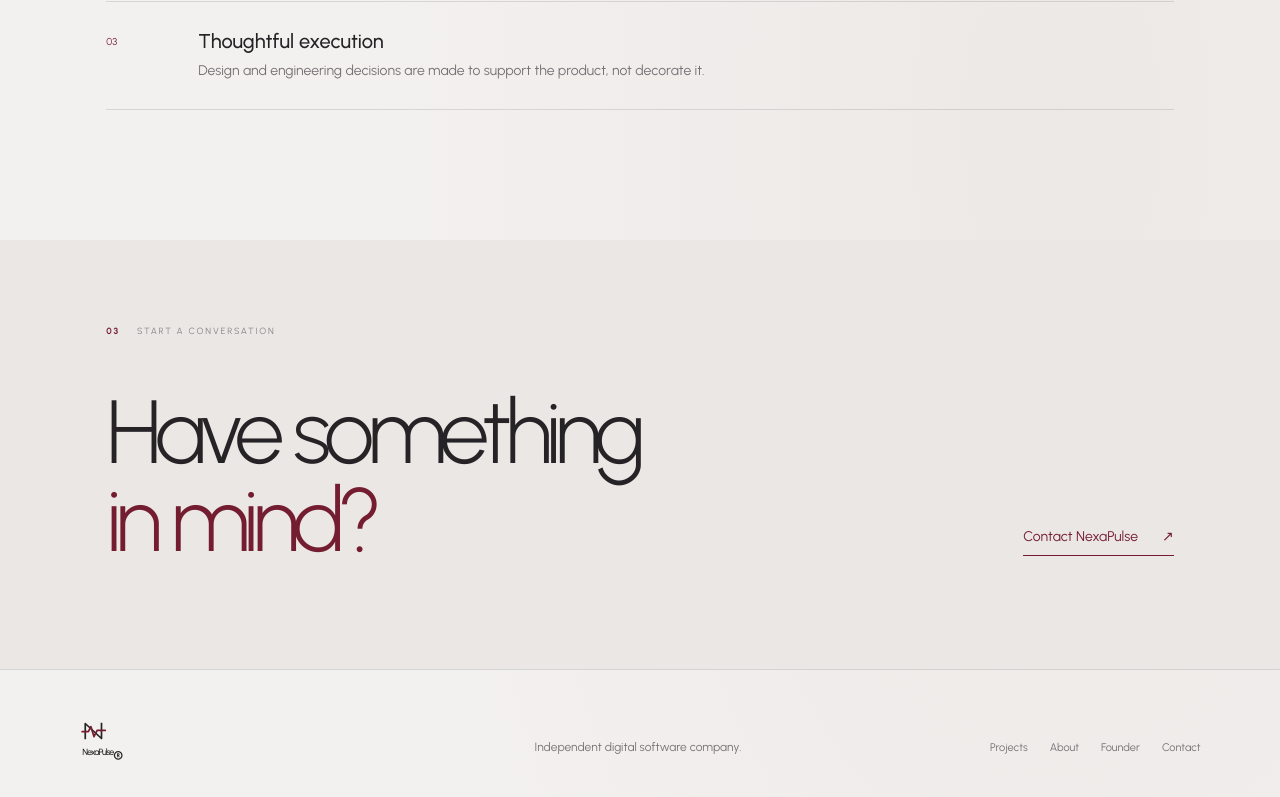
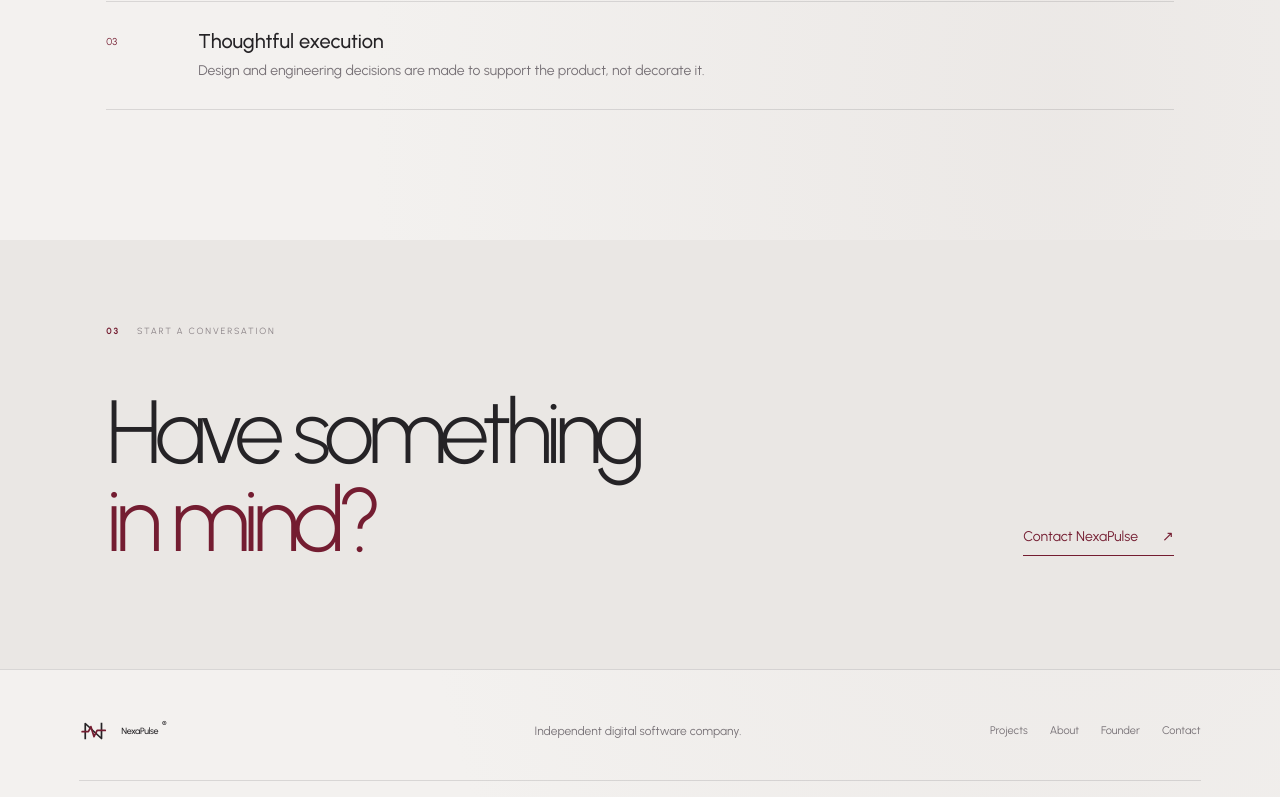
Before and after one commit to laptopperson4-source/NexaPulse, a SvelteKit app: page / in a window 1280 px wide. Shown: the part 2000-2797 px from the top of the page. Built offline with nearby package versions, Linux system fonts and the light colour scheme.

Commit message:
Refine NexaPulse logo lockup styling

```diff
--- a/src/app.css
+++ b/src/app.css
@@ -183,3 +183,12 @@
   .founder-name{font-size:22px}
   .name-last.shifted,.name-line.shifted{transform:translateX(2.8em)}
 }
+
+/* NexaPulse custom monogram lockup */
+.brand{gap:10px}
+.brand .nexapulse-mark{width:36px;height:36px}
+.footer-brand{display:inline-flex;align-items:center;gap:9px;width:max-content}
+.footer-brand .nexapulse-mark{width:30px;height:30px}
+.footer-brand-name{font-size:23px;font-weight:500;letter-spacing:-.045em}
+.footer-brand sup{font-size:9px;align-self:flex-start;margin:2px 0 0 -5px}
+@media(max-width:760px){.brand .nexapulse-mark{width:31px;height:31px}.footer-brand .nexapulse-mark{width:28px;height:28px}}
```
